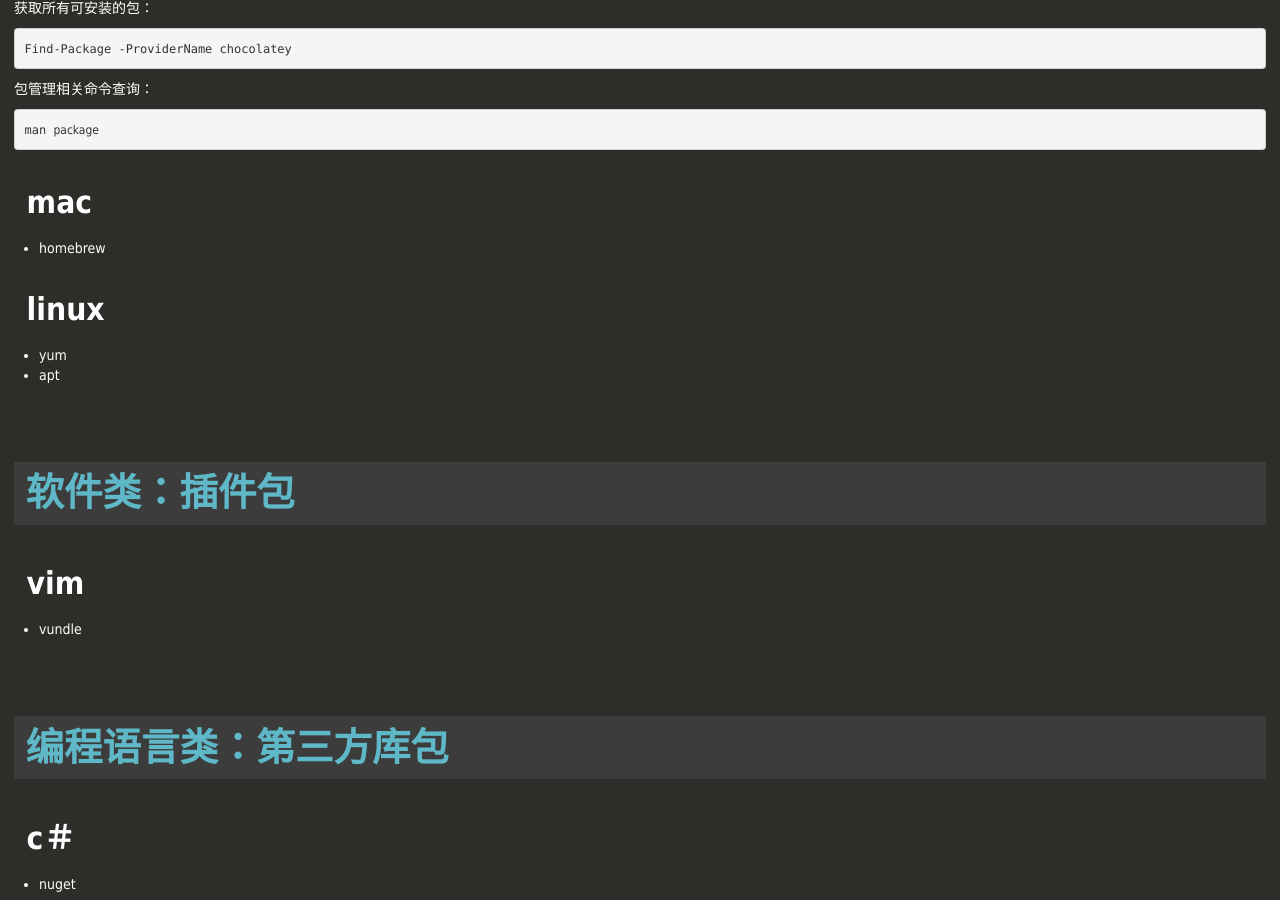
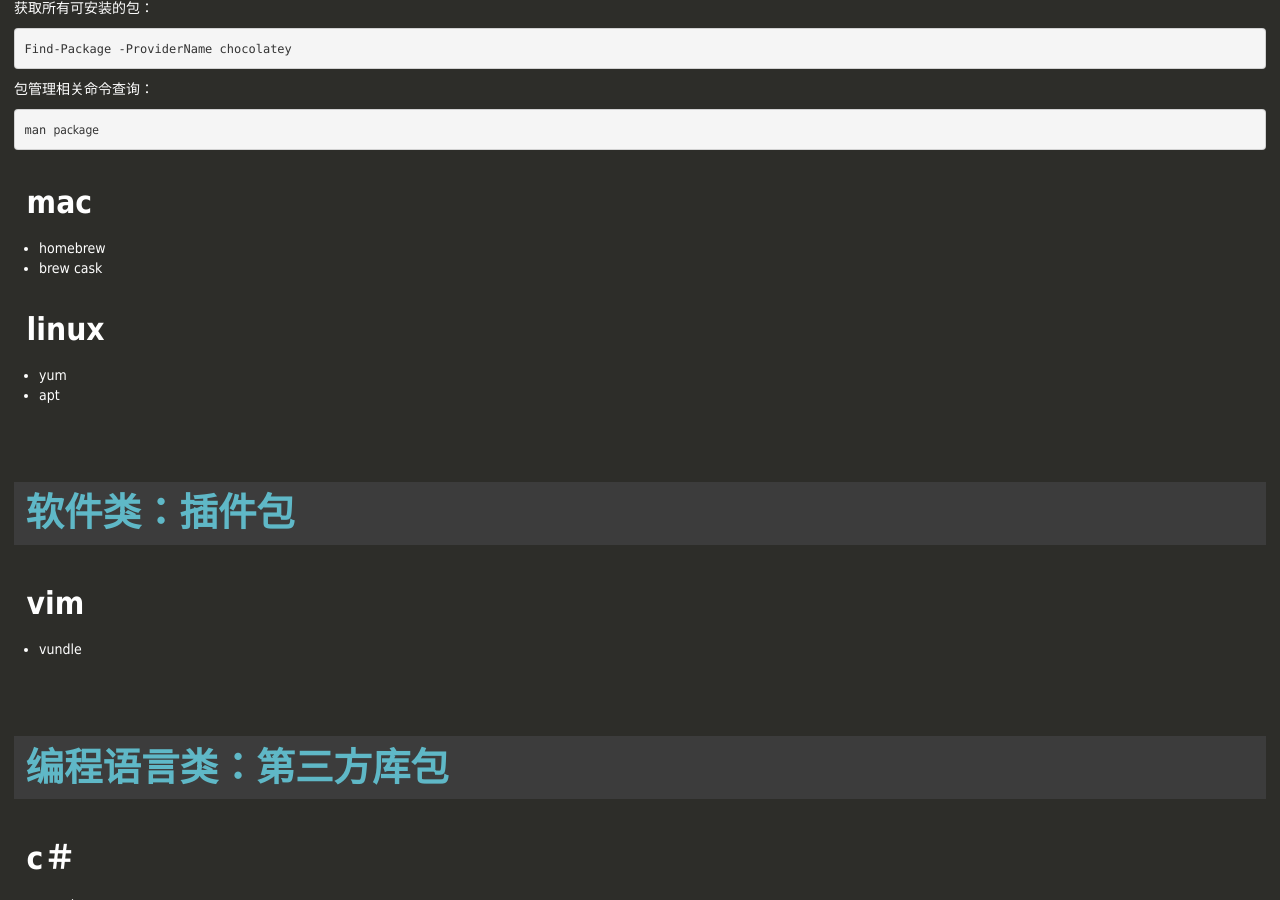
Before and after one commit to will-beta/will-beta.github.io, a Jekyll site: the page built from _posts/2012-9-21-package-management-tool.md, in a window 1280 px wide and 900 px high, scrolled down 462 px. Built offline with Jekyll 4.4.1, drawn with Linux system fonts in a browser that asks for light colours; nearby versions of some CDN libraries; comment, search, counter and statistics services are not loaded; a style sheet for code colours, icons or effects is not loaded.

Commit message:
Update 2012-9-21-package-management-tool.md

```diff
--- a/_posts/2012-9-21-package-management-tool.md
+++ b/_posts/2012-9-21-package-management-tool.md
@@ -35,6 +35,7 @@
 ## mac
 
 * homebrew
+* brew cask
 
 ## linux
 
```
